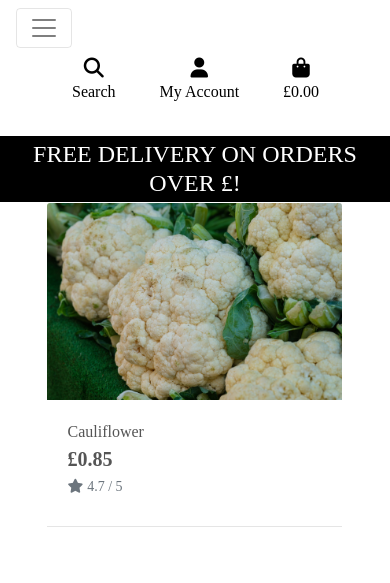
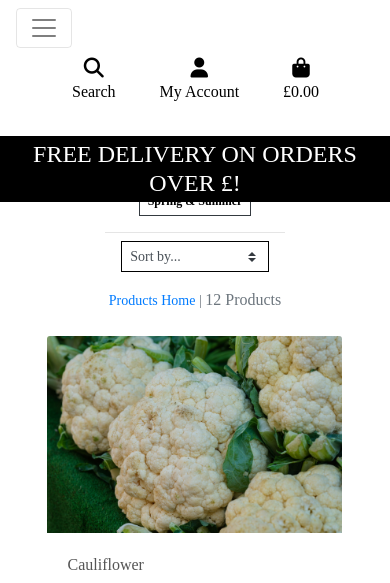
Before and after one commit to Al3x-G/Crop_Circle, a Django app: page /products/?category=spring_summer in a window 390 px wide. Shown: the top 583 px of the page. Run offline with Django 3.2, Linux system fonts and the light colour scheme; data comes from the database, SQL or seed files in the repository; some libraries are stand-ins or nearby versions; some web fonts are replaced.

Commit message:
Finalise the main navbar, add search results sorting functionality, add sorting dropdown

```diff
--- a/products/templates/products/products.html
+++ b/products/templates/products/products.html
@@ -19,12 +19,44 @@
     <div class="row">
         <div class="col text-center mt-3">
             <h2 class="logo-font">Products</h2>
+            {% for c in current_categories %}
+            <a class="category-badge text-decoration-none" href="{% url 'products' %}?category={{ c.name }}">
+                <span class="p-2 mt-2 badge badge-white text-black rounded-0 border border-dark">{{ c.friendly_name }}</span>
+            </a>
+            {% endfor %}
             <hr class="w-50 mb-1">
         </div>
     </div>
     <div class="row">
         <div class="product-container col-10 offset-1">
-                    <div class="row mt-1 mb-2"></div>
+            <div class="row mt-1 mb-2">
+                <div class="col-12 col-md-6 my-auto order-md-last d-flex justify-content-center justify-content-md-end">
+                    <div class="sort-select-wrapper w-50">
+                        <!-- Standard select box -->
+                        <select id="sort-selector" class="custom-select custom-select-sm rounded-0 border border-{% if current_sorting != 'None_None' %}info{% else %}black{% endif %}">
+                            <option value="reset" {% if current_sorting == 'None_None' %}selected{% endif %}>Sort by...</option>
+                            <option value="price_asc" {% if current_sorting == 'price_asc' %}selected{% endif %}>Price (low to high)</option>
+                            <option value="price_desc" {% if current_sorting == 'price_desc' %}selected{% endif %}>Price (high to low)</option>
+                            <option value="rating_asc" {% if current_sorting == 'rating_asc' %}selected{% endif %}>Rating (low to high)</option>
+                            <option value="rating_desc" {% if current_sorting == 'rating_desc' %}selected{% endif %}>Rating (high to low)</option>
+                            <option value="name_asc" {% if current_sorting == 'name_asc' %}selected{% endif %}>Name (A-Z)</option>
+                            <option value="name_desc" {% if current_sorting == 'name_desc' %}selected{% endif %}>Name (Z-A)</option>
+                            <option value="category_asc" {% if current_sorting == 'category_asc' %}selected{% endif %}>Category (A-Z)</option>
+                            <option value="category_desc" {% if current_sorting == 'category_desc' %}selected{% endif %}>Category (Z-A)</option>
+                        </select>
+                    </div>
+                </div>
+                <!-- Using first class to render first on med/lrg screens -->
+                <!-- Product count and search results -->
+                <div class="col-12 col-md-6 order-md-first">
+                    <p class="text-muted mt-3 text-center text-md-left">
+                        {% if search_term or current_categories or current_sorting != 'None_None' %}
+                        <span class="small"><a href="{% url 'products' %}">Products Home</a> | </span>
+                        {% endif %}
+                        {{ products|length }} Products{% if search_term %} found for <strong>"{{ search_term }}"</strong>{% endif %}
+                    </p>
+                </div>
+            </div>
             <div class="row">
                 <!--for loop to iterate products-->
                 {% for product in products %}
@@ -37,7 +69,8 @@
                         </a>
                         {% else %}
                         <a href="{% url 'product_detail' product.id %}">
-                                        <img class="card-img-top img-fluid" src="{{ MEDIA_URL }}noimage.png" alt="{{ product.name }}">
+                            <img class="card-img-top img-fluid" src="{{ MEDIA_URL }}noimage.png"
+                                alt="{{ product.name }}">
                         </a>
                         {% endif %}
                         <div class="card-body pb-0">
@@ -47,8 +80,17 @@
                             <div class="row">
                                 <div class="col">
                                     <p class="lead mb-0 text-left font-weight-bold">£{{ product.price }}</p>
+                                    {% if product.category %}
+                                    <p class="small mt-1 mb-0">
+                                        <a class="text-muted"
+                                            href="{% url 'products' %}?category={{ product.category.name }}">
+                                            <i class="fas fa-tag mr-1"></i>{{ product.category.friendly_name }}
+                                        </a>
+                                    </p>
+                                    {% endif %}
                                     {% if product.rating %}
-                                                    <small class="text-muted"><i class="fas fa-star mr-1"></i>{{ product.rating }} / 5</small>
+                                    <small class="text-muted"><i class="fas fa-star mr-1"></i>{{ product.rating }} /
+                                        5</small>
                                     {% else %}
                                     <small class="text-muted">No Rating</small>
                                     {% endif %}
--- a/products/views.py
+++ b/products/views.py
@@ -3,7 +3,7 @@ from django.contrib import messages
 from django.db.models import Q
 from .models import Product, Category
 
-# Created views for prodcut app here here.
+# Created views for product app here here.
 
 
 def all_products(request):
@@ -22,7 +22,8 @@ def all_products(request):
             if sortkey == 'name':
                 sortkey = 'lower_name'
                 products = products.annotate(lower_name=Lower('name'))
-
+            if sortkey == 'category':
+                sortkey = 'category__name'
             if 'direction' in request.GET:
                 direction = request.GET['direction']
                 if direction == 'desc':
--- a/static/css/base.css
+++ b/static/css/base.css
@@ -74,6 +74,11 @@ body {
     z-index: -1;
 }
 
+a.category-badge > span.badge:hover {
+    background: #212529 !important;
+    color: #fff !important;
+}
+
 
 /* -------------------------------- Media Queries */
 
```
Also changed, not shown: products/templates/products/product_detail.html (+7 -0 lines). Lines whose indentation alone changed are shown as unchanged.
